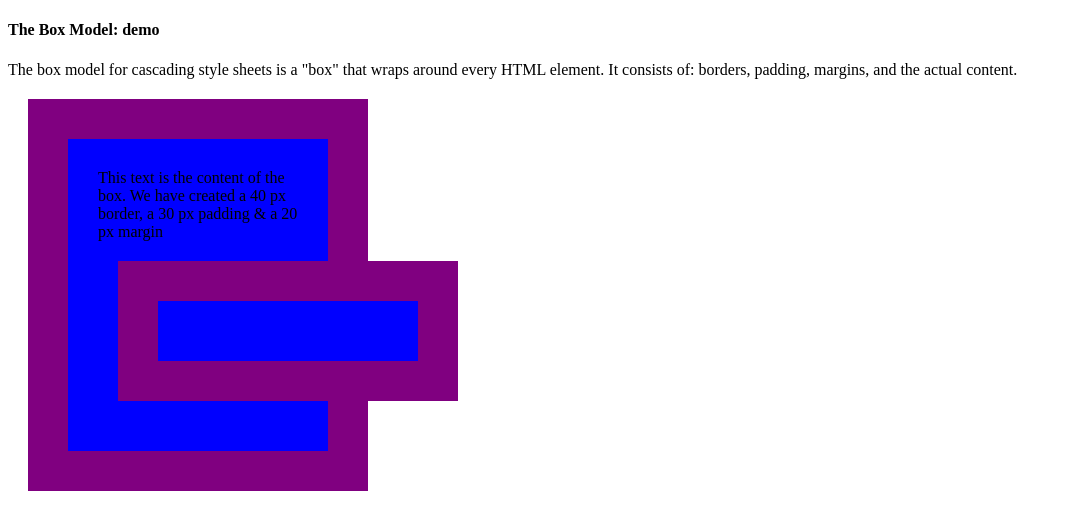
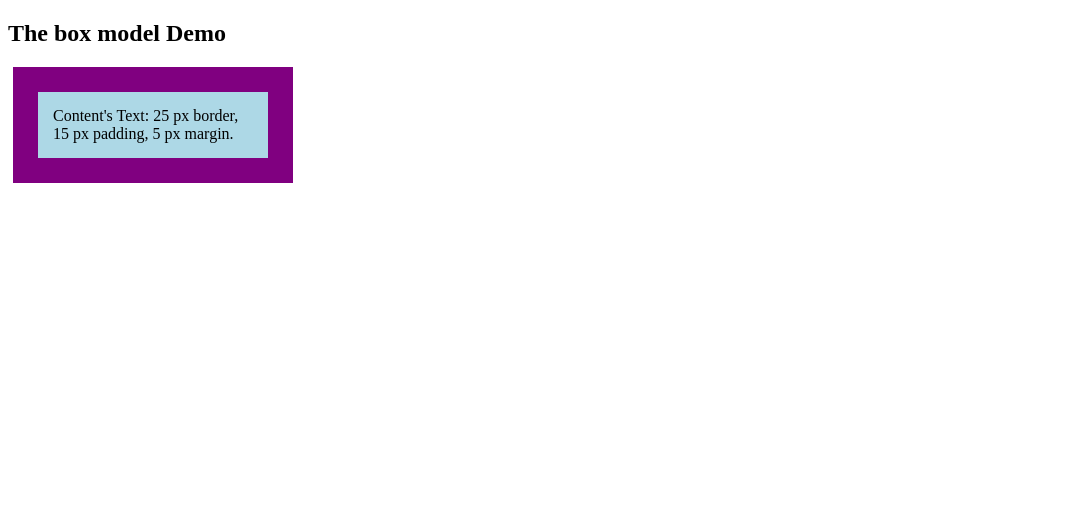
Before and after one commit to mrarthurwhite/css_box_model_demo, a plain HTML site: page index.html in a window 1280 px wide. Shown: the whole page, without its empty margins (0-1067 px from the left). Drawn offline with Linux system fonts and the light colour scheme.

Commit message:
updating index.html file

```diff
--- a/index.html
+++ b/index.html
@@ -3,20 +3,20 @@
 <head>
 <style>
 div {
-  background-color: blue;
+  background-color: lightblue;
   width: 200px;
-  border: 40px solid purple;
-  padding: 30px;
-  margin: 20px;
+  border: 25px solid purple;
+  padding: 15px;
+  margin: 5px;
 }
 </style>
 </head>
 <body>
 
-<h4>The Box Model: demo</h4>
+<h2>The box model Demo</h2>
 
-<p>The box model for cascading style sheets is a "box" that wraps around every HTML element. It consists of: borders, padding, margins, and the actual content.</p>
 
-<div>This text is the content of the box. We have created a 40 px border, a 30 px padding & a 20 px margin <div>
+<div>Content's Text: 25 px border, 15 px padding, 5 px margin. </div>
 
 </body>
+</html>
```
